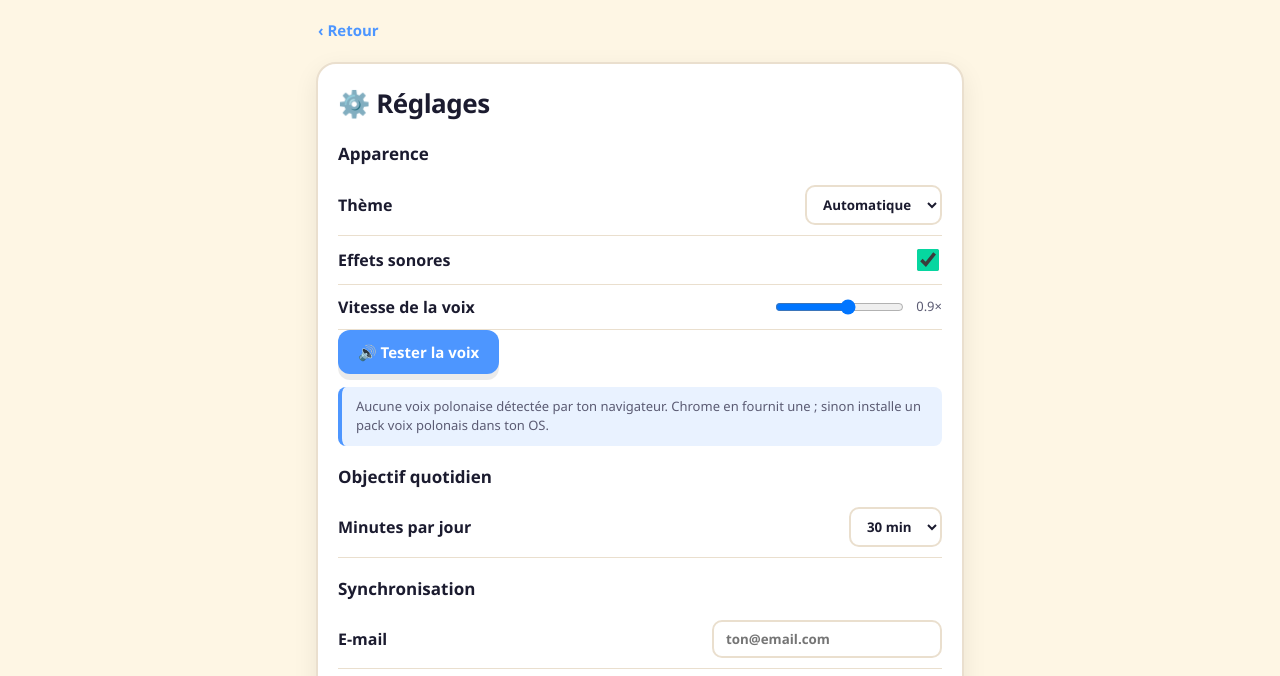
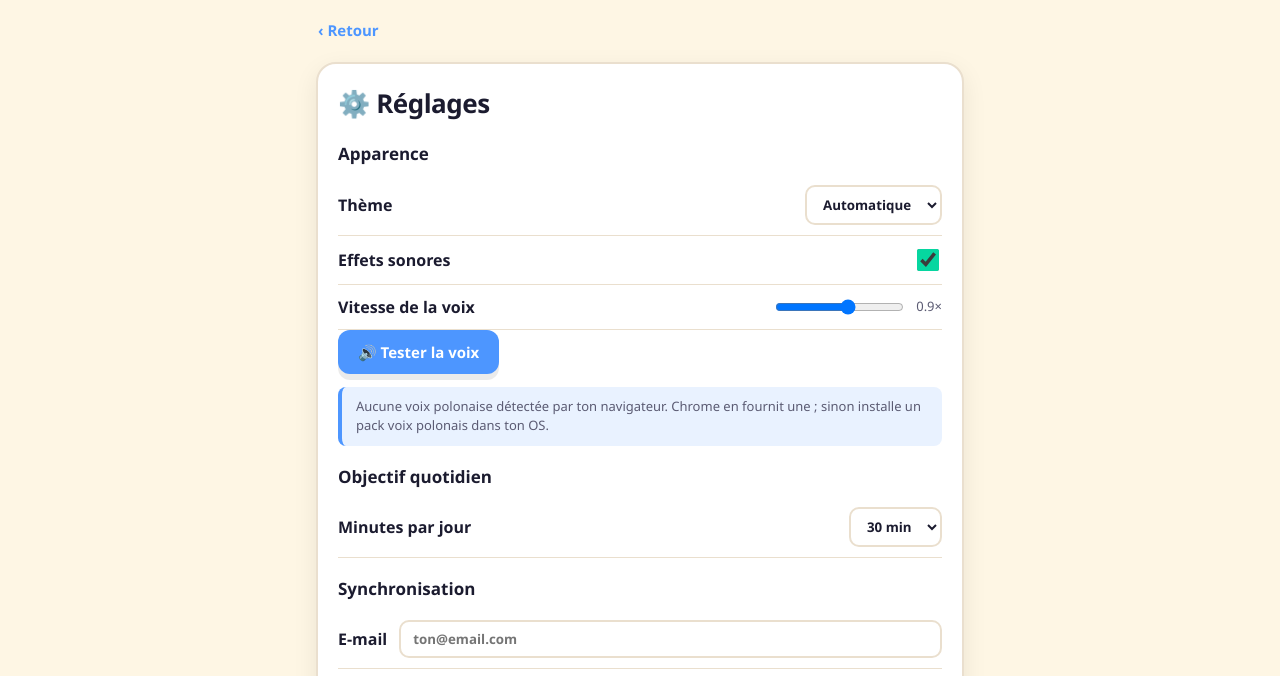
Before and after one commit to laurent35240/apprendre-polonais, a website built with Vite: page index.html in a window 1280 px wide. Both pictures are taken after a click on the button "⚙️". Shown: the part 78-754 px from the top of the page. Built offline with nearby package versions, Linux system fonts and the light colour scheme; some packages are replaced by stand-ins of ours; no server answers.

Commit message:
style(app): champ e-mail de synchro plus large
.select est partagé avec les <select> de thème/objectif quotidien : une
nouvelle classe .email-input évite d'élargir ces menus déroulants en
même temps que le champ e-mail.

```diff
--- a/css/styles.css
+++ b/css/styles.css
@@ -1025,6 +1025,10 @@ h3 {
   font-family: inherit;
   font-weight: 700;
 }
+.email-input {
+  min-width: 220px;
+  flex: 1;
+}
 .rate-row {
   display: flex;
   align-items: center;
--- a/js/app.js
+++ b/js/app.js
@@ -1768,7 +1768,7 @@ function renderSettings() {
   } else {
     var emailInput = el("input", {
       type: "email",
-      class: "select",
+      class: "select email-input",
       placeholder: "ton@email.com"
     });
     card.appendChild(row("E-mail", emailInput));
```
